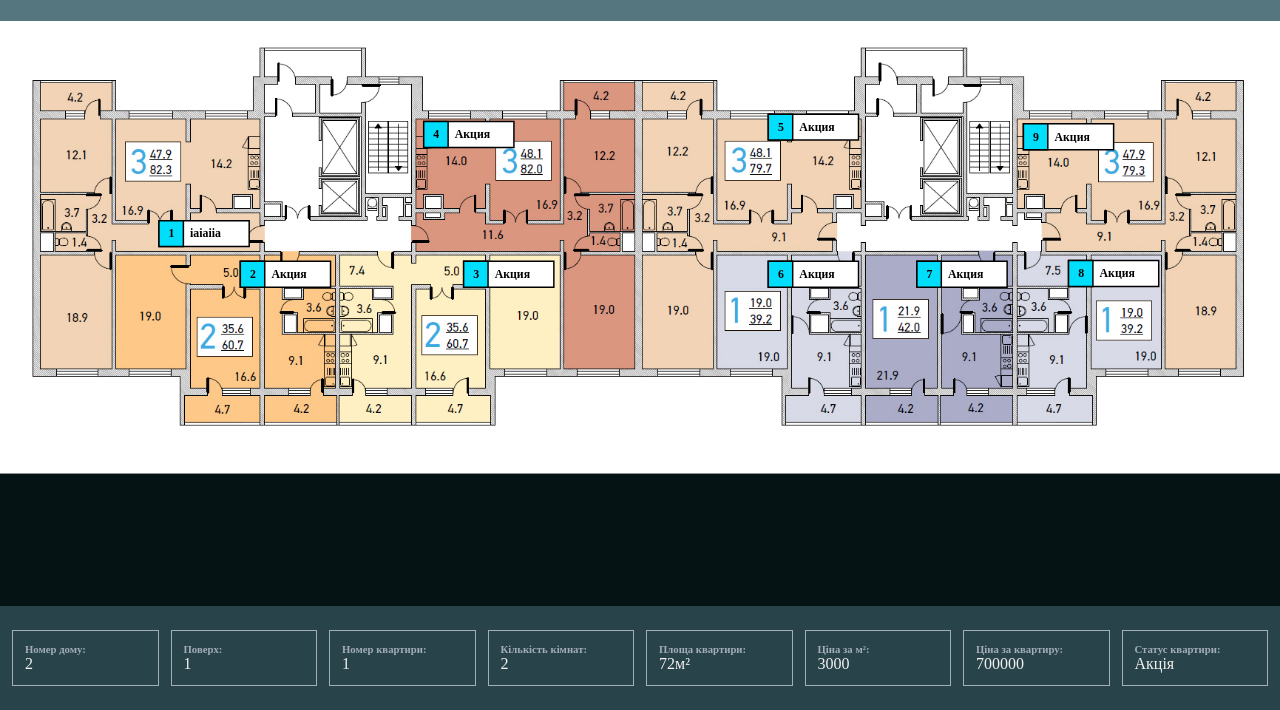
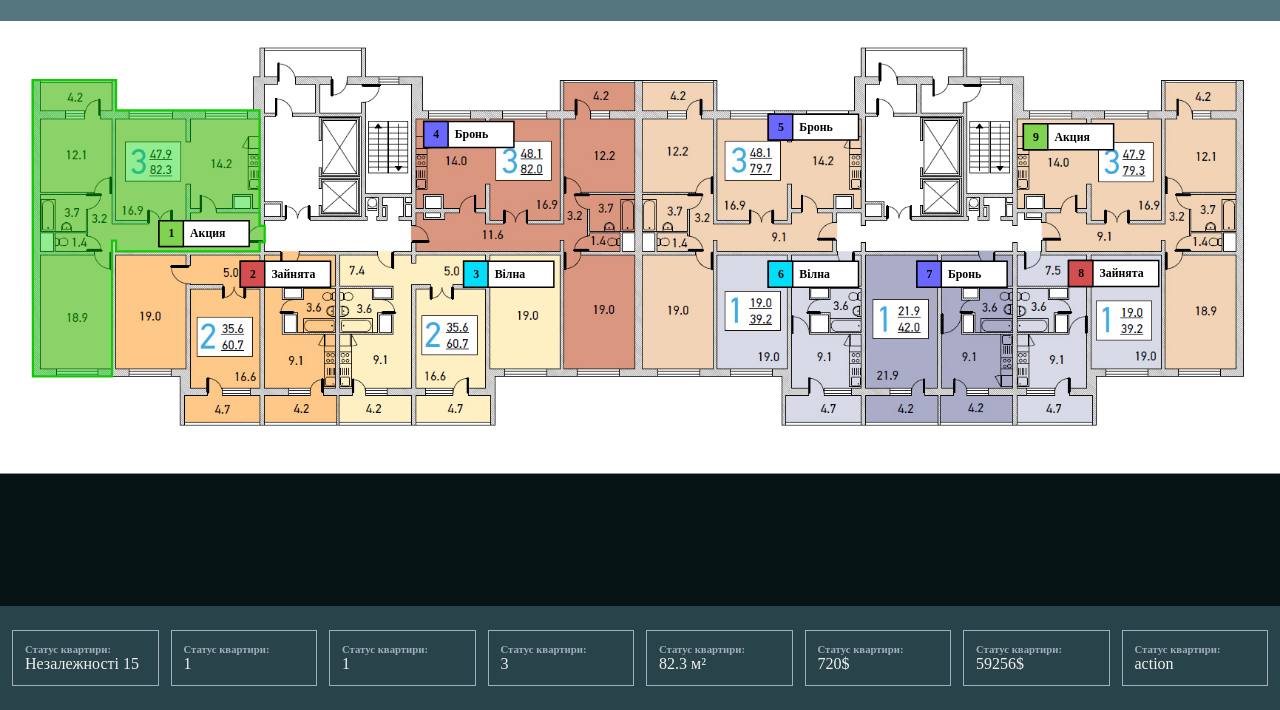
Before and after one commit to RostislavSuslov/dev-AwesomeBuilder13.06, a website: page dev/floor-item.html in a window 1280 px wide. Shown: the part 90-800 px from the top of the page. Drawn offline with nearby package versions, Linux system fonts and the light colour scheme; files that its build step writes are made by us from their sources.

Commit message:
feat: floor-page done

```diff
--- a/dev/assets/js/floor.js
+++ b/dev/assets/js/floor.js
@@ -99,45 +99,190 @@ const flatArr = [{
     },
 ]
 
-// const catsArr = [
-//     {
-//         id: 0,
-//         name: "Arsen",
-//         old: 7,
-//         bgColor: "red",
-//         status: "new",
-//     },
-//     {
-//         id: 1,
-//         name: "Murka",
-//         old: 2,
-//         bgColor: "white",
-//         status: "boss",
-//     },
-//     {
-//         id: 2,
-//         name: "Alisa",
-//         old: 4,
-//         bgColor: "black",
-//     },
-// ]
+const Alisa = {
+    old: 7,
+    bgColor: "red",
+}
+
+console.log(Alisa.bgColor);
 
 
-const floorPlan =()=> {
+const catsArr = [{
+        id: 0,
+        name: "Arsen",
+        old: 7,
+        bgColor: "red",
+        status: "new",
+    },
+    {
+        id: 1,
+        name: "Murka",
+        old: 2,
+        bgColor: "white",
+        status: "boss",
+    },
+    {
+        id: 2,
+        name: "Alisa",
+        old: 4,
+        bgColor: "black",
+    },
+]
+
+
+const floorPlan = () => {
     const flats = document.querySelectorAll('.flat')
     const flatInfo = document.querySelector('.information-list')
-    console.log(flats);
+    const firstFlat = [flatArr[0]]
 
-    const removeActiveClass =()=> flats.forEach(item => item.classList.remove('active'))
+    console.log(firstFlat);
+
+
+    const removeActiveClass = () => flats.forEach(item => item.classList.remove('active'))
+
+    const setInitialActiveClass = () => {
+        const flat = document.querySelector('.flat')
+        flat.classList.add('active');
+    }
+
+
+
+
+
+    const renderInformation = (array) => {
+        const flatInformation = array.map(item => {
+            return (`
+                    <li class="information-item">
+                        <h6>Статус квартири:</h6>
+                        <div>${item.house}</div>
+                    </li>
+                    <li class="information-item">
+                        <h6>Статус квартири:</h6>
+                        <div>${item.floor}</div>
+                    </li>
+                    <li class="information-item">
+                        <h6>Статус квартири:</h6>
+                        <div>${item.flatNumber}</div>
+                    </li>
+                    <li class="information-item">
+                        <h6>Статус квартири:</h6>
+                        <div>${item.rooms}</div>
+                    </li>
+                    <li class="information-item">
+                        <h6>Статус квартири:</h6>
+                        <div>${item.square}</div>
+                    </li>
+                    <li class="information-item">
+                        <h6>Статус квартири:</h6>
+                        <div>${item.price}</div>
+                    </li>
+                    <li class="information-item">
+                        <h6>Статус квартири:</h6>
+                        <div>${item.priceTotal}</div>
+                    </li>
+                    <li class="information-item">
+                        <h6>Статус квартири:</h6>
+                        <div>${item.status}</div>
+                    </li>
+                    `)
+        })
+
+        flatInfo.innerHTML = flatInformation
+    }
+
+
+    renderInformation(firstFlat)
+
+
+
+
+
+
+
+
+
+
+
+
+
+
+
+
+
+
 
 
     flats.forEach(flat => {
         flat.addEventListener('click', function() {
             removeActiveClass()
             flat.classList.add('active')
+
+            const thisFlatNumber = flat.getAttribute('data-number')
+            const flatNumber = flatArr.filter(item => item.flatNumber === thisFlatNumber)
+            renderInformation(flatNumber)
         })
 
+        const setFlatStatus =()=> flatArr.find(item => {
+            const thisFlatNumber = flat.getAttribute('data-number')
+
+
+            if (item.flatNumber === thisFlatNumber) {
+                flat.classList.add(item.status)
+            }
+        })
+
+        setFlatStatus()
+
+        if (flat.classList.contains('action')) {
+            flat.querySelector('.flat-stutus-text').innerHTML = 'Акция'
+        } else if(flat.classList.contains('booking')) {
+            flat.querySelector('.flat-stutus-text').innerHTML = 'Бронь'
+        } else if(flat.classList.contains('sold')) {
+            flat.querySelector('.flat-stutus-text').innerHTML = 'Зайнята'
+        } else {
+            flat.querySelector('.flat-stutus-text').innerHTML = 'Вілна'
+        }
     })
+
+    setInitialActiveClass()
 }
 
 document.querySelector('.floor-plan') ? floorPlan() : null;
+
+
+
+
+// <ul class="information-list">
+// <li class="information-item">
+//     <h6>Номер дому:</h6>
+//     <div>2</div>
+// </li>
+// <li class="information-item">
+//     <h6>Поверх:</h6>
+//     <div>1</div>
+// </li>
+// <li class="information-item">
+//     <h6>Номер квартири:</h6>
+//     <div>1</div>
+// </li>
+// <li class="information-item">
+//     <h6>Кількість кімнат:</h6>
+//     <div>2</div>
+// </li>
+// <li class="information-item">
+//     <h6>Площа квартири:</h6>
+//     <div>72м²</div>
+// </li>
+// <li class="information-item">
+//     <h6>Ціна за м²:</h6>
+//     <div>3000</div>
+// </li>
+// <li class="information-item">
+//     <h6>Ціна за квартиру:</h6>
+//     <div>700000</div>
+// </li>
+// <li class="information-item">
+//     <h6>Статус квартири:</h6>
+//     <div>Акція</div>
+// </li>
+// </ul>
--- a/dev/templates/floor-plan.html
+++ b/dev/templates/floor-plan.html
@@ -8,7 +8,7 @@
                 <path class="flat-number-overlay" d="M248 270H215V305H248V270Z"></path>
                 <text class="flat-number-text">
                     <tspan x="228" y="292.637">1</tspan>
-                    <tspan class="flat-stutus-text" x="257" y="292.637">іаіаііа</tspan>
+                    <tspan class="flat-stutus-text" x="257" y="292.637">Акция</tspan>
                 </text>
             </g>
         </g>
```
